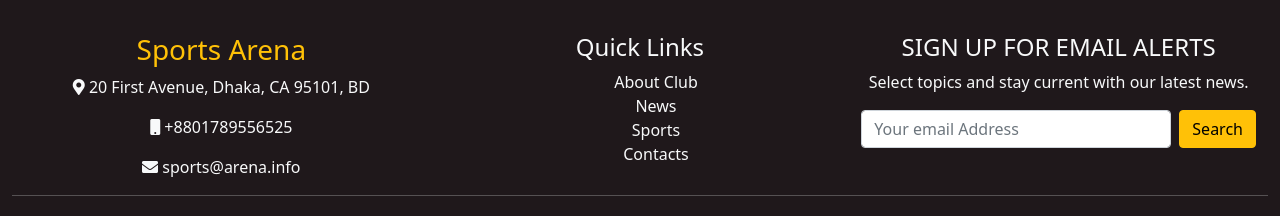
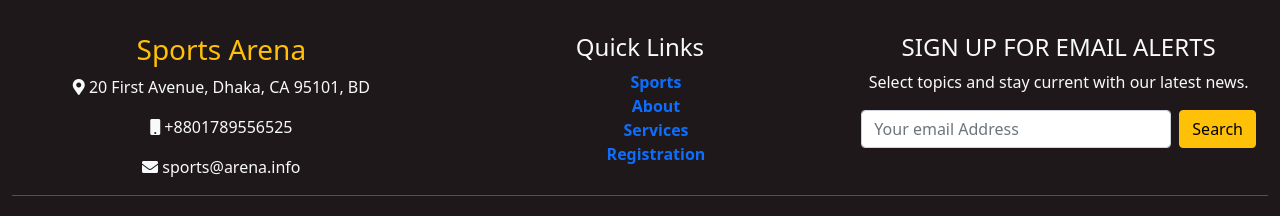
Before and after one commit to Rashedul-4-Islam/sports-arena, a React (Create React App) app: page / in a window 1280 px wide. Shown: the part 1790-2006 px from the top of the page. Built offline with nearby package versions, Linux system fonts and the light colour scheme.

Commit message:
link-design

```diff
--- a/src/components/Footer/Footer.js
+++ b/src/components/Footer/Footer.js
@@ -1,4 +1,5 @@
 import React from 'react';
+import { Link } from 'react-router-dom';
 import './Footer.css'
 const Footer = () => {
     return (
@@ -13,10 +14,10 @@ const Footer = () => {
                   <div className="col-12  col-md-4">
                         <h4>Quick Links</h4>
                         <ul className="order-list">
-                            <li>About Club</li>
-                            <li>News</li>
-                            <li>Sports</li>
-                            <li>Contacts</li>
+                            <li><Link className="text-decoration-none fw-bold" to="/sports">Sports</Link></li>
+                            <li><Link className="text-decoration-none fw-bold" to="/about">About</Link></li>
+                            <li><Link className="text-decoration-none fw-bold" to="/totalService">Services</Link></li>
+                            <li><Link className="text-decoration-none fw-bold" to="/registration">Registration</Link></li>
                         </ul>
                   </div>
                   <div className="col-12  col-md-4">
```
